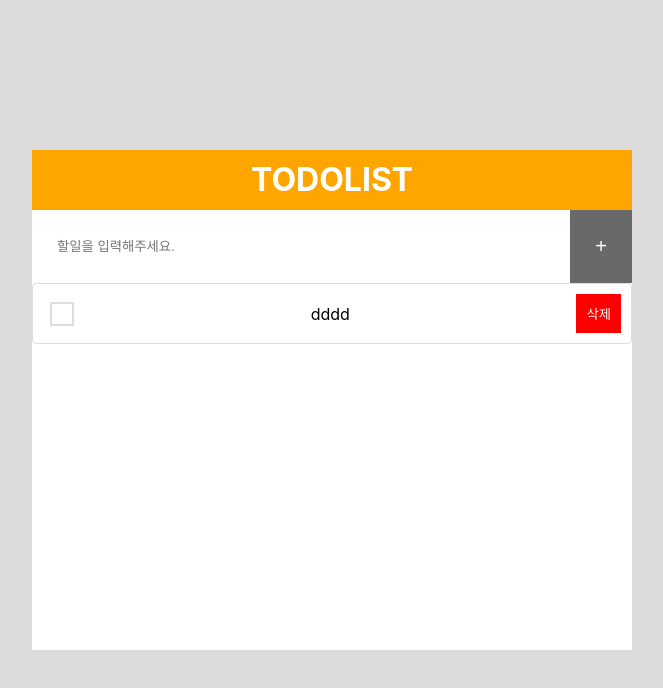
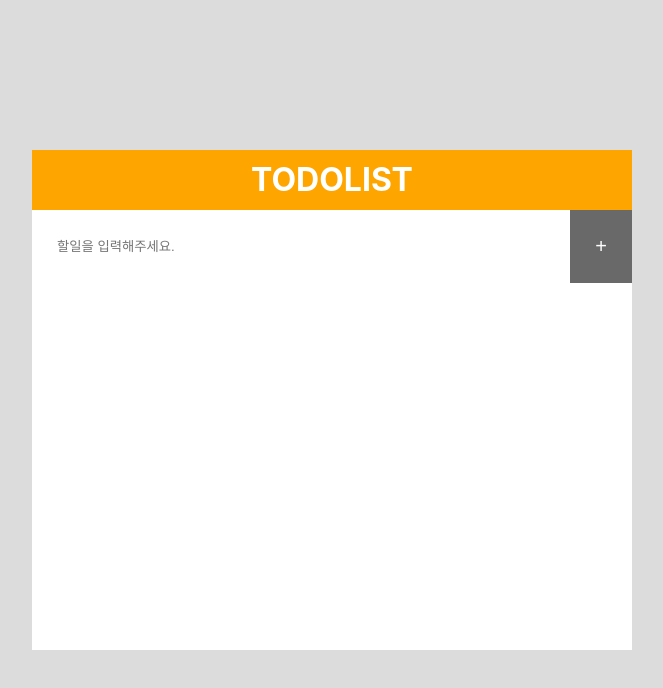
Before and after one commit to devdong9897/myTodoList, a React (Create React App) app: page / in a window 1280 px wide. Shown: the top 688 px of the page, without its empty margins (308-971 px from the left). Built offline with nearby package versions, Linux system fonts and the light colour scheme.

Commit message:
input과 클릭시 할일출력

```diff
--- a/src/App.js
+++ b/src/App.js
@@ -1,6 +1,20 @@
+import { useState } from "react";
 import "./App.css";
 
 function App() {
+  const [value, setValue] = useState("");
+  const [todos, setTodos] = useState([]);
+
+  const handleInputChange = (e) => {
+    setValue(e.target.value);
+  };
+
+  const handleClick = () => {
+    if (value.trim()) {
+      setTodos([...todos, value]);
+      setValue("");
+    }
+  };
   return (
     <div className="todolist">
       <h1>TODOLIST</h1>
@@ -9,19 +23,25 @@ function App() {
           className="user-input"
           type="text"
           placeholder="할일을 입력해주세요."
+          onChange={handleInputChange}
+          value={value}
         />
-        <button className="input-btn">+</button>
+        <button className="input-btn" onClick={() => handleClick()}>
+          +
+        </button>
       </div>
       <div className="content">
         <ul>
-          <li className="item">
+          {todos.map((todo, index) => (
+            <li className="item" key={index}>
               <label className="checkbox-container">
                 <input type="checkbox" />
                 <span className="checkmark"></span>
               </label>
-            <span>dddd</span>
+              <span>{todo}</span>
               <button className="delete-btn">삭제</button>
             </li>
+          ))}
         </ul>
       </div>
     </div>
```
Lines whose indentation alone changed are shown as unchanged.
